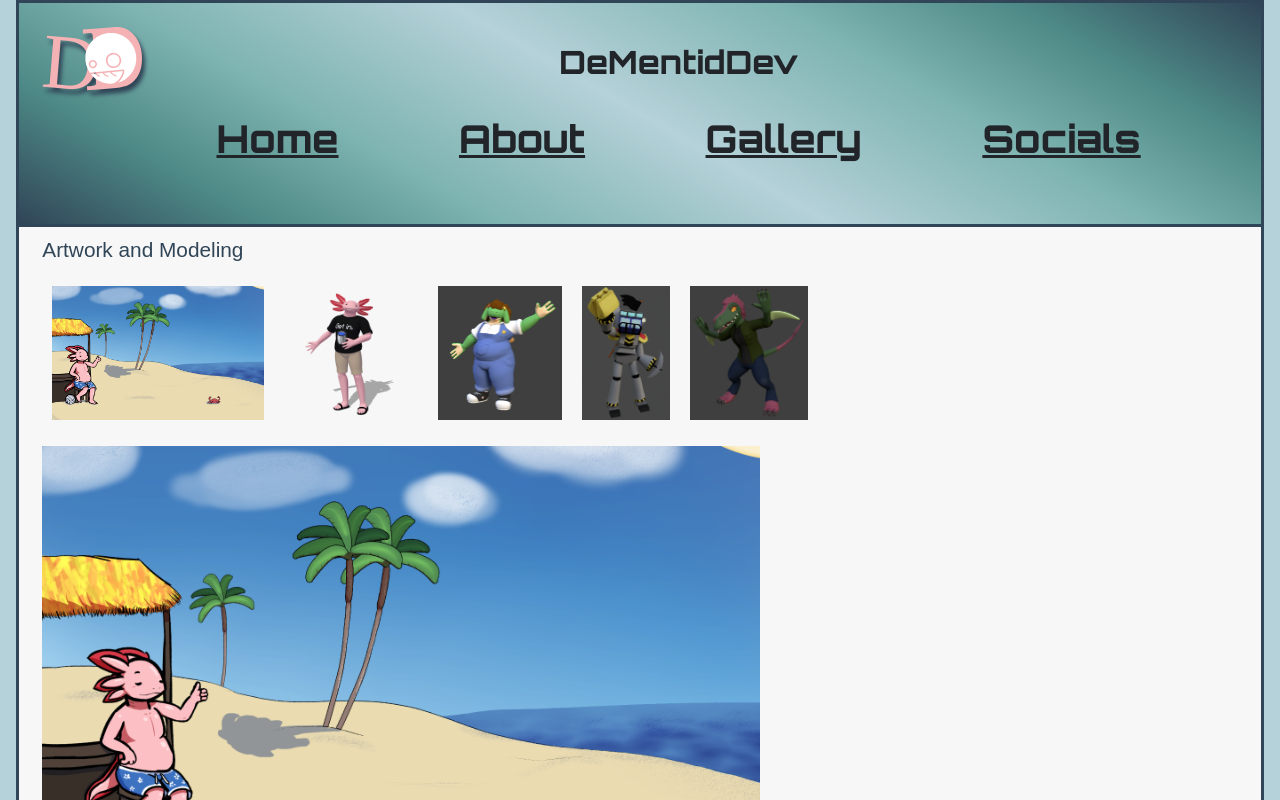
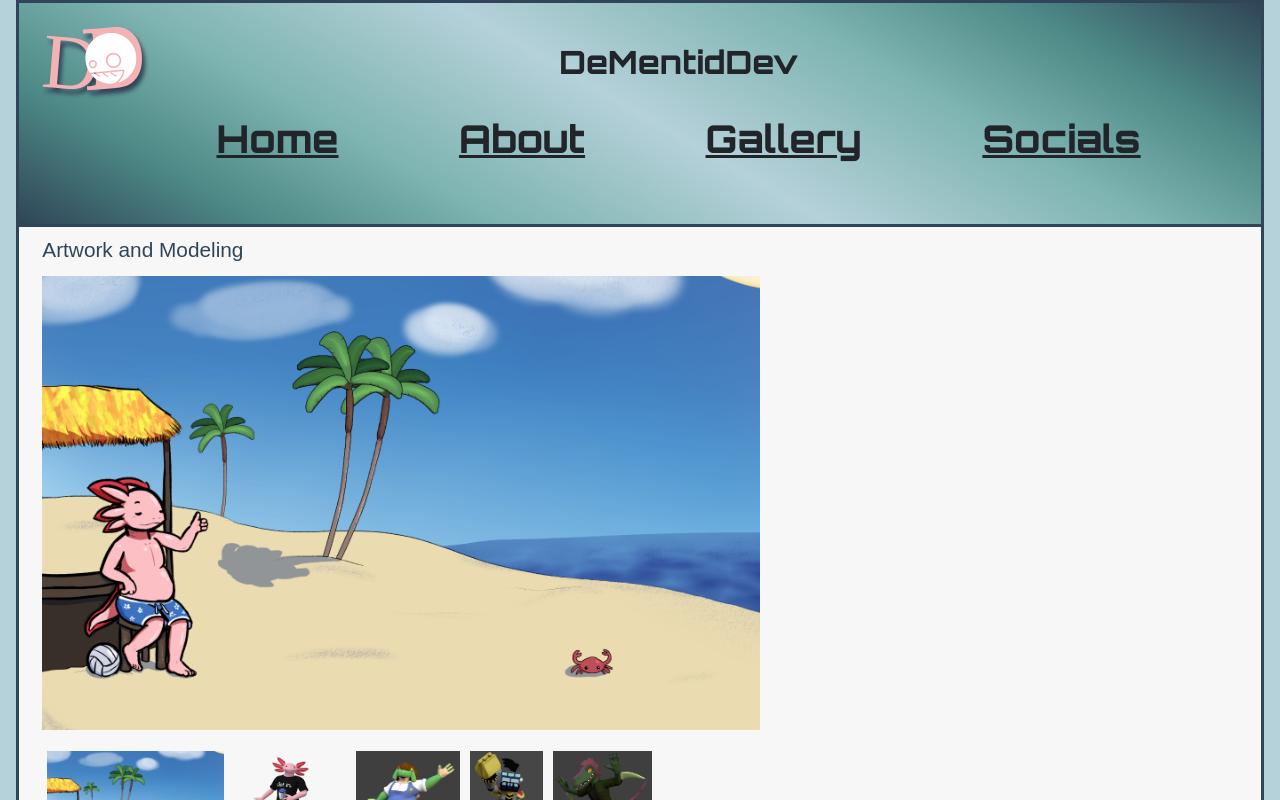
Before and after one commit to DeMentidDev/DeMentidDev.github.io, a React (Vite) app: page /gallery in a window 1280 px wide. Shown: the top 800 px of the page. Built offline with nearby package versions, Linux system fonts and the light colour scheme.

Commit message:
gallery fixes & about page content revision

```diff
--- a/src/Pages/About.tsx
+++ b/src/Pages/About.tsx
@@ -40,16 +40,6 @@ function MainContent() {
             </li>
           </ul>
         </li>
-        <li>
-          Anything important to keep in mind:
-          <ul>
-            <li>
-              I'm an autistic adult, diagnosed at an early age, though that
-              shouldn't be a detriment to being able to work. If anything, it's
-              made me even better of a worker.
-            </li>
-          </ul>
-        </li>
       </ul>
     </main>
   );
--- a/src/Pages/ArtGallery.tsx
+++ b/src/Pages/ArtGallery.tsx
@@ -20,6 +20,19 @@ function GalleryPage() {
       <Header />
       <main>
         <h2>Artwork and Modeling</h2>
+        <p
+          style={{
+            paddingBottom: "120px",
+          }}
+        >
+          <div className="full-img">
+            <img
+              src={displayedImage}
+              alt="Displayed Image"
+              className="displayed-img"
+              style={{ width: "200%", height: "auto" }}
+            />
+          </div>
           <div className="thumb-bar">
             {images.map((image, index) => (
               <img
@@ -30,21 +43,14 @@ function GalleryPage() {
                 onClick={() => setDisplayedImage(`images/${image}`)}
                 style={{
                   width: "auto",
-                height: "150px",
-                margin: "10px",
+                  height: "8em",
+                  margin: "5px",
                   cursor: "pointer",
                 }}
               />
             ))}
           </div>
-        <div className="full-img">
-          <img
-            src={displayedImage}
-            alt="Displayed Image"
-            className="displayed-img"
-            style={{ maxWidth: "200%", height: "auto" }}
-          />
-        </div>
+        </p>
       </main>
       <Footer />
     </div>
```
Lines whose indentation alone changed are shown as unchanged.
